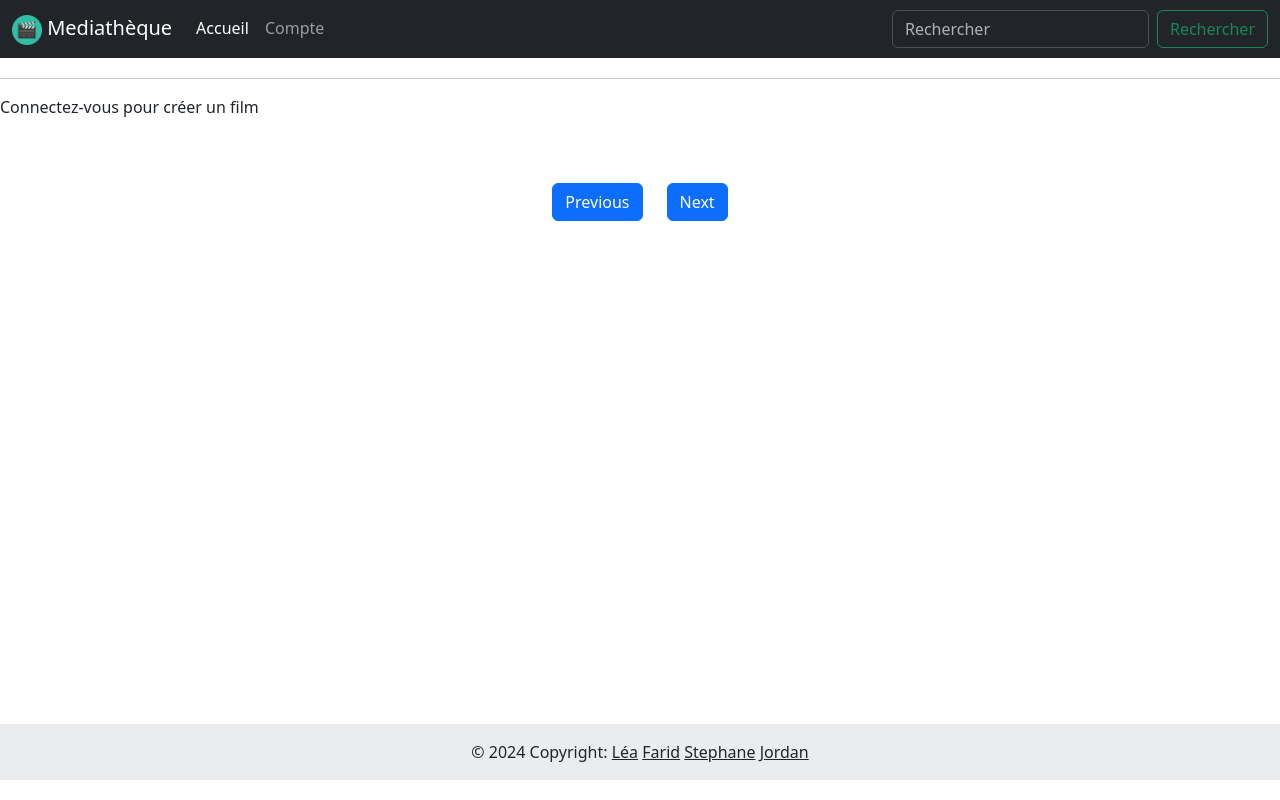
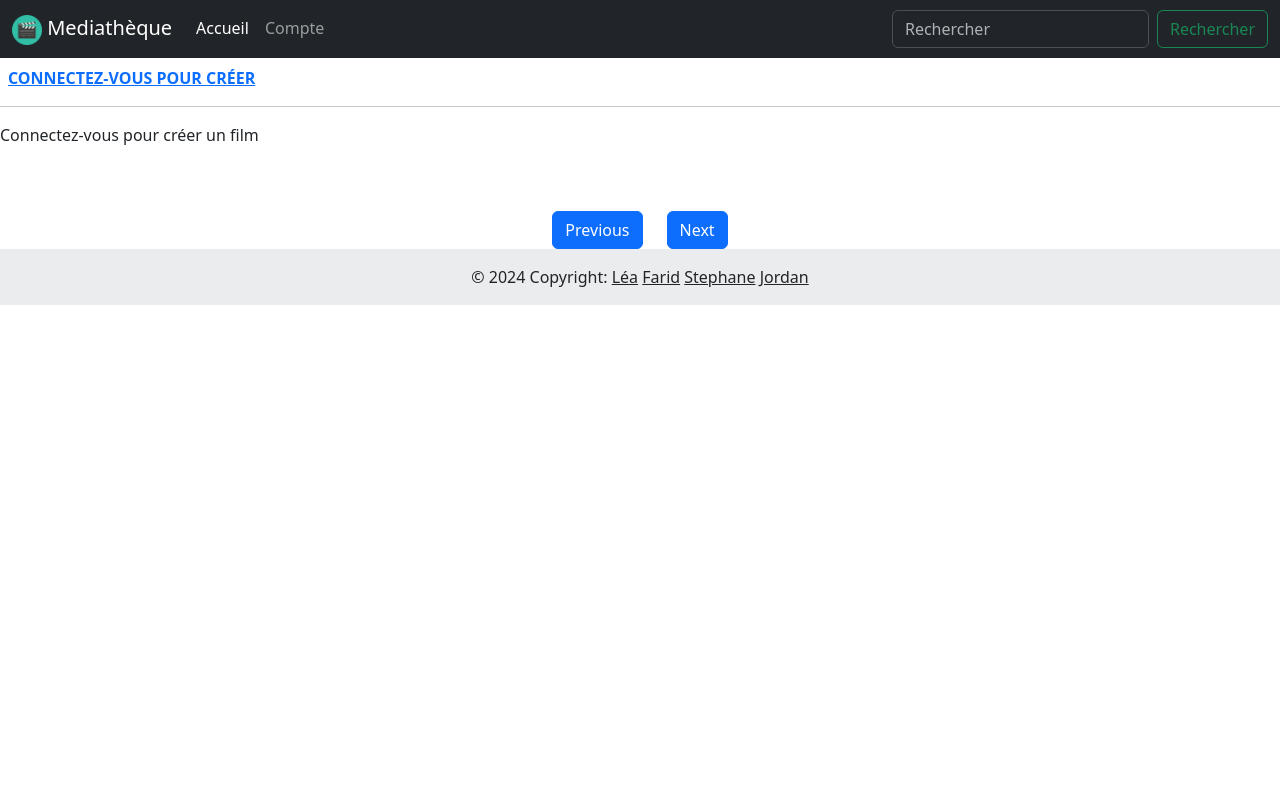
Before and after one commit to lea-nova/cinema, a PHP site: page / in a window 1280 px wide. Run offline with PHP 8.4, Linux system fonts and the light colour scheme.

Commit message:
modif bootstrap

```diff
--- a/view/header.html.twig
+++ b/view/header.html.twig
@@ -3,8 +3,9 @@
 	<head>
 		<meta charset="UTF-8">
 		<meta name="viewport" content="width=device-width, initial-scale=1.0">
-		<link rel="stylesheet" href="view/web/css/style.css" media="screen"/>
-		<link rel="shortcut icon" href="view/web/img/favicon.ico"/>
+		<link
+		rel="shortcut icon" href="view/web/img/favicon.ico"/>
+		{# <link rel="stylesheet" href="view/web/css/style.css" media="screen"/> #}
 		<link href="https://cdn.jsdelivr.net/npm/bootstrap@5.3.3/dist/css/bootstrap.min.css" rel="stylesheet" integrity="sha384-QWTKZyjpPEjISv5WaRU9OFeRpok6YctnYmDr5pNlyT2bRjXh0JMhjY6hW+ALEwIH" crossorigin="anonymous">
 		<title>Cinema</title>
 	</head>
@@ -18,22 +19,41 @@
 					</button>
 					<div class="collapse navbar-collapse" id="navbarSupportedContent">
 						<ul class="navbar-nav me-auto mb-2 mb-lg-0">
-							<a class="navbar-brand" href="#">
+							<a class="navbar-brand" href="home">
 								<img src="./view/web/img/filmicon.png" alt="icon" width="30" height="30">
 								Mediathèque
 							</a>
 							<a class="nav-link active" aria-current="page" href="home">Accueil</a>
 						</li>
 						<li class="nav-item">
-							<a class="nav-link" href="compte">Compte</a>
+							{% if session.username is defined %}
+								<a class="nav-link" href="creer">Création</a>
+							{% else %}
+								<a class="nav-link" href="compte">Compte</a>
+							{% endif %}
+
 						</li>
+						{% if session.username is defined %}
+							<form action="compte" method="post">
+								<button class="btn btn-outline-success" type="submit" name="logout">Déconnexion</button>
+							</form>
+						{% endif %}
 					</ul>
-					<form class="d-flex" role="search">
-						<input class="form-control me-2" type="search" placeholder="Rechercher" aria-label="Search">
+					<form class="d-flex" role="search" method="post" action="home">
+						<input class="form-control me-2" type="search" name="search" placeholder="Rechercher" aria-label="Search">
 						<button class="btn btn-outline-success" type="submit">Rechercher</button>
 					</form>
 				</div>
 			</div>
 		</nav>
+		<p class="text-uppercase fw-bold mt-2 ps-2">
+		{% if session.username is defined %}
+			Bienvenue
+			{{ session.username }}
+		{% else %}
+			<a href="compte">
+				Connectez-vous pour créer</a>
+		{% endif %}
+		</p>
 	</body>
 </html></header><hr></body></html>
```
